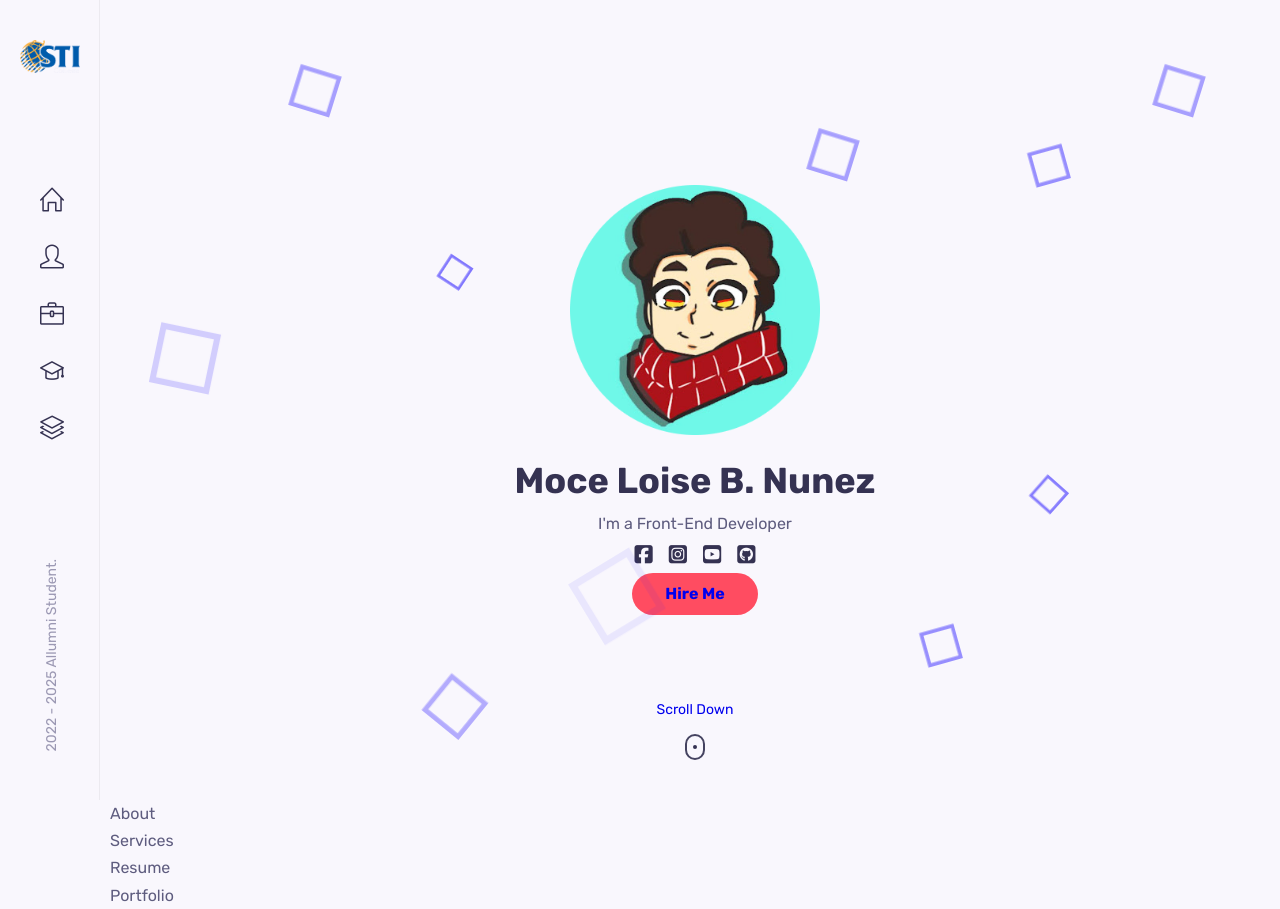
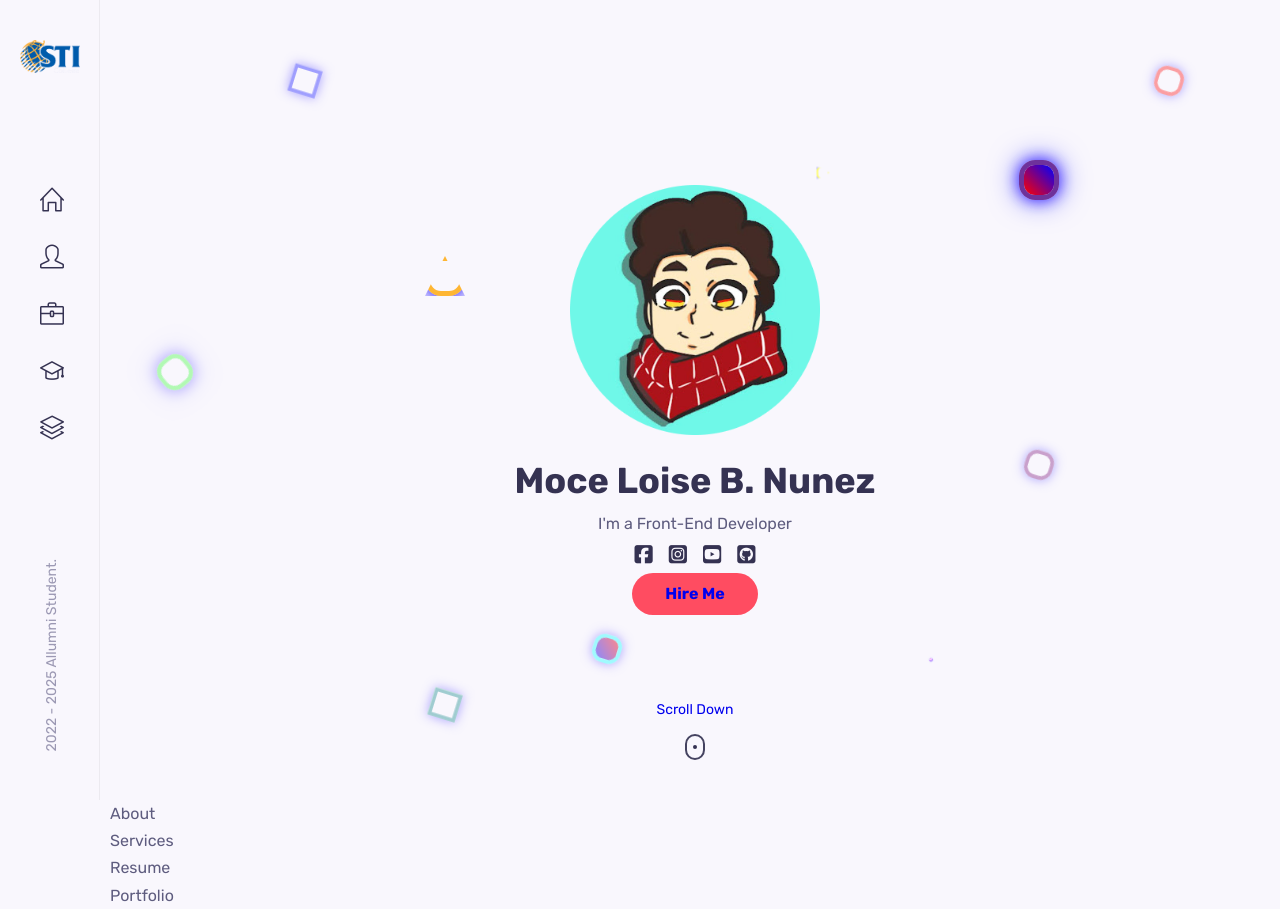
Before and after one commit to mocemoce/portfolio-website, a React (Create React App) app: page / in a window 1280 px wide. Built offline with nearby package versions, Linux system fonts and the light colour scheme.

Commit message:
Shapes Animation
+ more design
+ more shapes
+ more color

```diff
--- a/src/components/Home/Home.css
+++ b/src/components/Home/Home.css
@@ -79,10 +79,12 @@
 }
 .box div{
     position: absolute;
-    width: 60px;
-    height: 60px;
+    width: 40px;
+    height: 40px;
     background-color: transparent;
-    border: 6px solid rgba(20, 3, 255, 0.8);
+    border: 5px solid rgba(20, 3, 255, 0.8);
+    border-radius: 40%; /* Optional, for circular shapes */
+    animation: animate 10s linear infinite;
 }
 .box div:nth-child(1){
     top:12%;
@@ -144,3 +146,173 @@
         opacity: 0;
     }
 }
+.box div:nth-child(odd) {
+  border-color: rgba(255, 20, 3, 0.8); /* Add variation in colors */
+}
+
+.box div:nth-child(even) {
+  border-color: rgba(3, 255, 20, 0.8);
+}
+
+.box div:nth-child(1) {
+  top: 12%;
+  left: 92%;
+  animation-delay: 0s;
+}
+.box div:nth-child(2) {
+  top: 50%;
+  left: 0%;
+  animation-delay: 1s;
+}
+.box div:nth-child(3) {
+  top: 12%;
+  left: 12%;
+  animation-delay: 2s;
+}
+.box div:nth-child(4) {
+  top: 20%;
+  left: 60%;
+  animation-delay: 3s;
+}
+.box div:nth-child(5) {
+  top: 83%;
+  left: 40%;
+  animation-delay: 4s;
+}
+.box div:nth-child(6) {
+  top: 80%;
+  left: 70%;
+  animation-delay: 5s;
+}
+.box div:nth-child(7) {
+  top: 60%;
+  left: 80%;
+  animation-delay: 6s;
+}
+.box div:nth-child(8) {
+  top: 32%;
+  left: 25%;
+  animation-delay: 7s;
+}
+.box div:nth-child(9) {
+  top: 90%;
+  left: 25%;
+  animation-delay: 8s;
+}
+.box div:nth-child(10) {
+  top: 20%;
+  left: 80%;
+  animation-delay: 9s;
+}
+
+@keyframes animate {
+  0% {
+    transform: scale(0) translateY(0) rotate(0);
+    opacity: 1;
+  }
+  100% {
+    transform: scale(1.3) translateY(-90px) rotate(360deg);
+    opacity: 0;
+  }
+}
+/* Alternating shapes (circle, square, triangle) */
+.box div:nth-child(3n) {
+    border-radius: 0; /* Square */
+  }
+
+  .box div:nth-child(4n) {
+    clip-path: polygon(50% 0%, 0% 100%, 100% 100%); /* Triangle */
+  }
+
+  /* Adding Gradient Borders */
+  .box div:nth-child(5n) {
+    border: 5px solid transparent;
+    background: linear-gradient(45deg, #ff0000, #0000ff);
+    background-clip: padding-box;
+  }
+
+  /* Glow effect */
+  .box div:nth-child(even) {
+    box-shadow: 0 0 15px rgba(20, 3, 255, 0.8), 0 0 30px rgba(20, 3, 255, 0.6);
+  }
+
+  /* Pulsating effect */
+  .box div:nth-child(odd) {
+    animation: animate 10s linear infinite, pulse 2s ease-in-out infinite;
+  }
+
+  @keyframes animate {
+    0% {
+      transform: scale(0) translateY(0) rotate(0);
+      opacity: 1;
+    }
+    100% {
+      transform: scale(1.3) translateY(-90px) rotate(360deg);
+      opacity: 0;
+    }
+  }
+
+  /* Pulse animation for glow */
+  @keyframes pulse {
+    0% {
+      box-shadow: 0 0 10px rgba(20, 3, 255, 0.5);
+    }
+    50% {
+      box-shadow: 0 0 20px rgba(20, 3, 255, 1);
+    }
+    100% {
+      box-shadow: 0 0 10px rgba(20, 3, 255, 0.5);
+    }
+  }
+
+  /* Additional color variations */
+  .box div:nth-child(1) {
+    top: 12%;
+    left: 92%;
+    border-color: rgba(255, 0, 0, 0.8);
+  }
+  .box div:nth-child(2) {
+    top: 50%;
+    left: 0%;
+    border-color: rgba(0, 255, 0, 0.8);
+  }
+  .box div:nth-child(3) {
+    top: 12%;
+    left: 12%;
+    border-color: rgba(0, 0, 255, 0.8);
+  }
+  .box div:nth-child(4) {
+    top: 20%;
+    left: 60%;
+    border-color: rgba(255, 255, 0, 0.8);
+  }
+  .box div:nth-child(5) {
+    top: 83%;
+    left: 40%;
+    border-color: rgba(0, 255, 255, 0.8);
+  }
+  .box div:nth-child(6) {
+    top: 80%;
+    left: 70%;
+    border-color: rgba(255, 0, 255, 0.8);
+  }
+  .box div:nth-child(7) {
+    top: 60%;
+    left: 80%;
+    border-color: rgba(115, 4, 115, 0.8);
+  }
+  .box div:nth-child(8) {
+    top: 32%;
+    left: 25%;
+    border-color: rgba(255, 165, 0, 0.8);
+  }
+  .box div:nth-child(9) {
+    top: 90%;
+    left: 25%;
+    border-color: rgba(0, 128, 128, 0.8);
+  }
+  .box div:nth-child(10) {
+    top: 20%;
+    left: 80%;
+    border-color: rgba(75, 0, 130, 0.8);
+  }
```
